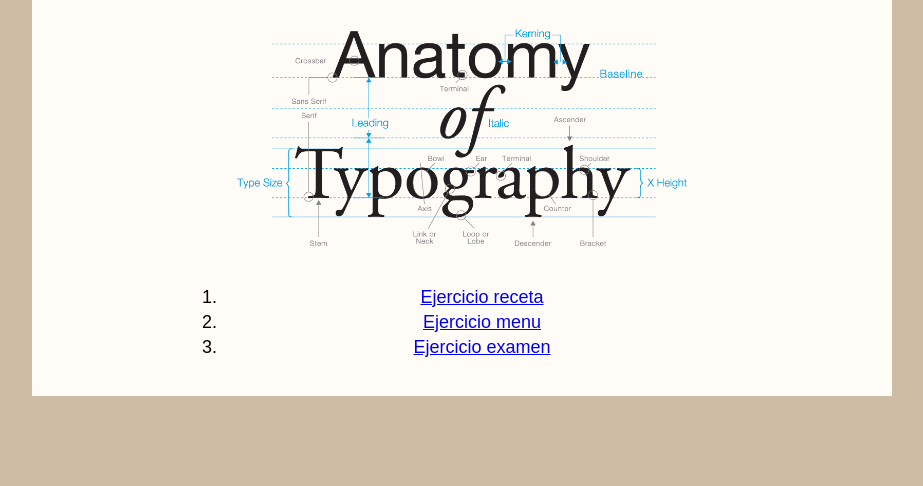
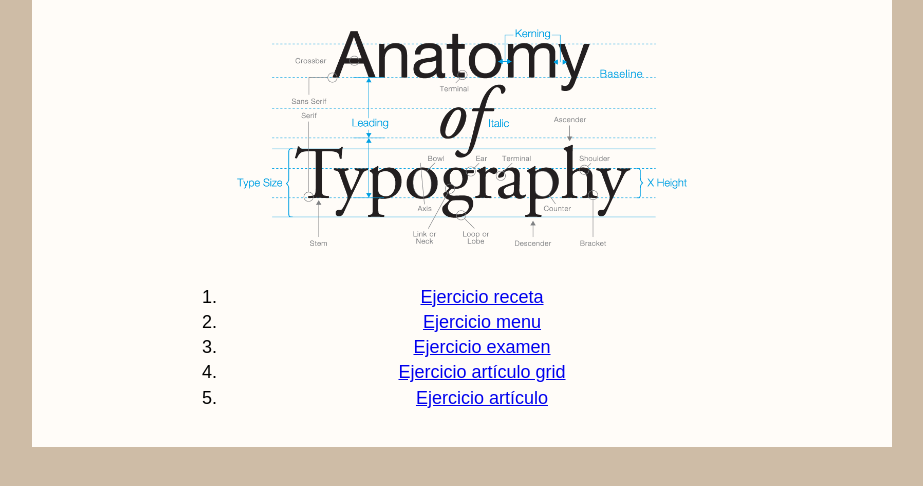
Before and after one commit to majoramoss/MajoRamos, a plain HTML site: page index.html in a window 1280 px wide. Shown: the part 140-626 px from the top of the page, without its empty margins (178-1101 px from the left). Drawn offline with Linux system fonts and the light colour scheme; a web font is replaced by a local one.

Commit message:
Update index.html

```diff
--- a/index.html
+++ b/index.html
@@ -52,6 +52,8 @@
                 <li><a href="receta.html">Ejercicio receta</a></li>
                 <li><a href="base-ejercicios.html">Ejercicio menu</a></li>
                 <li><a href="finalparcial.html">Ejercicio examen</a></li>
+                <li><a href="articulo_v2.html">Ejercicio artículo grid</a></li>
+                <li><a href="articulo.html">Ejercicio artículo</a></li>
             </ol>
         </div>
     </body>
```
